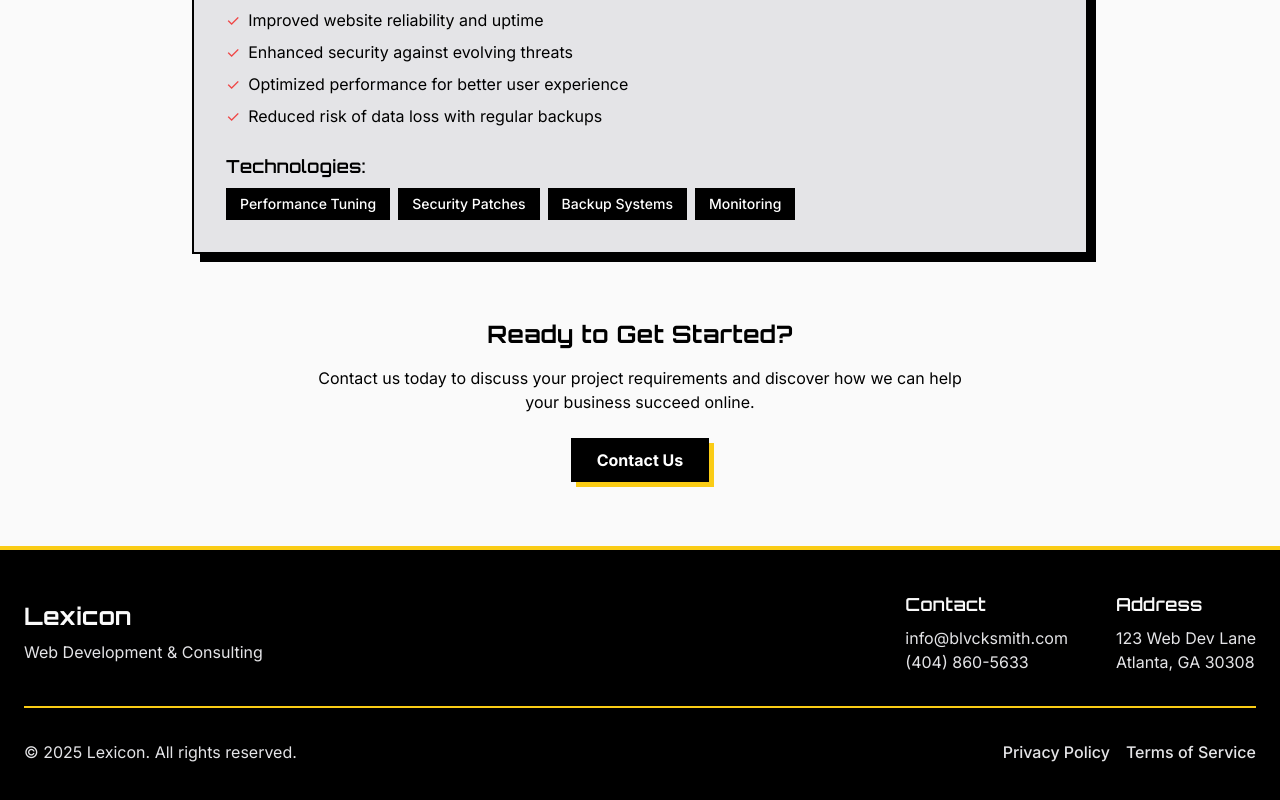
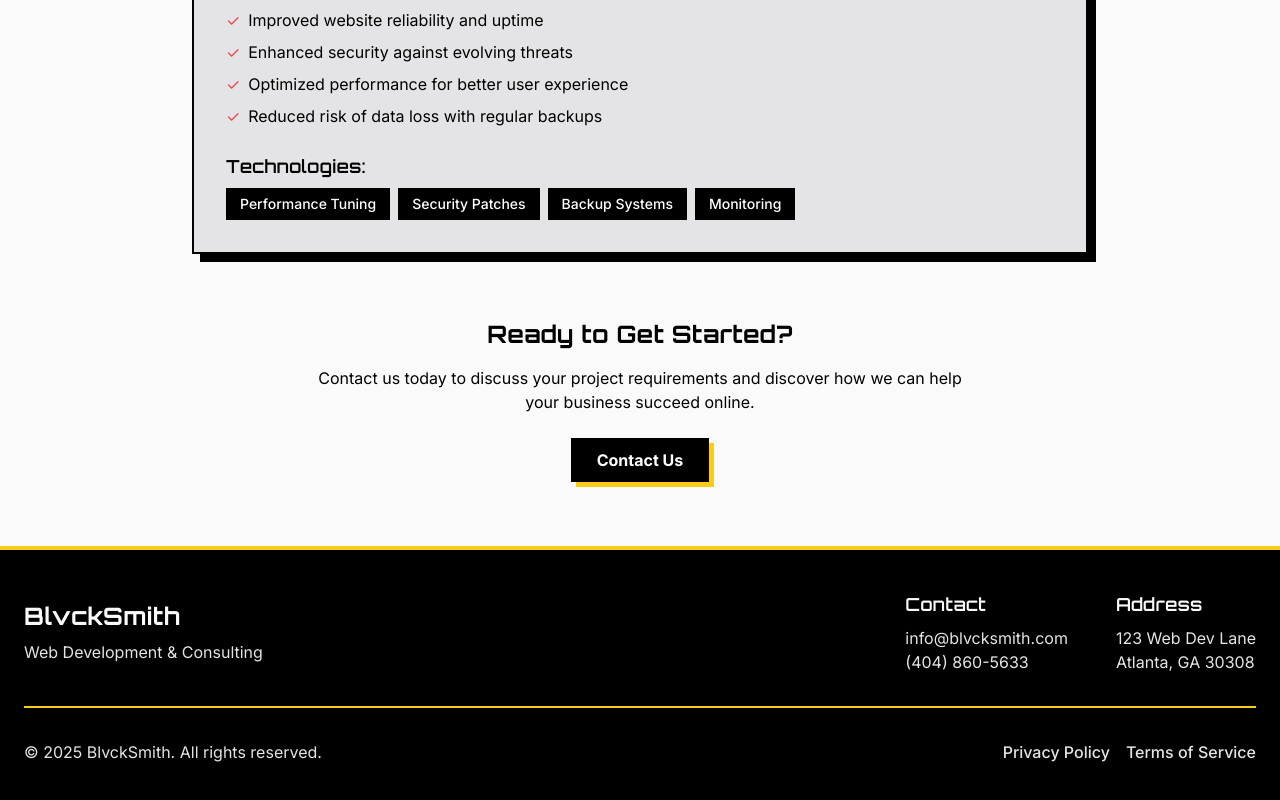
Before and after one commit to terencesmithcodes/blvcksmith, a React (Create React App) app in the folder frontend/: page /#/services in a window 1280 px wide. Shown: the part 4082-4882 px from the top of the page. Built offline with nearby package versions, Linux system fonts and the light colour scheme.

Commit message:
Change name back to BlvckSmith in footer

```diff
--- a/frontend/src/components/Footer.js
+++ b/frontend/src/components/Footer.js
@@ -6,7 +6,7 @@ function Footer() {
       <div className="container mx-auto px-4 sm:px-6">
         <div className="flex flex-col md:flex-row justify-between items-center">
           <div className="mb-6 md:mb-0 text-center md:text-left">
-            <h2 className="text-2xl font-bold mb-2 font-['Orbitron']">Lexicon</h2>
+            <h2 className="text-2xl font-bold mb-2 font-['Orbitron']">BlvckSmith</h2>
             <p className="text-[#E4E4E7]">Web Development & Consulting</p>
           </div>
 
@@ -26,7 +26,7 @@ function Footer() {
         </div>
 
         <div className="border-t-2 border-[#FACC15] mt-6 md:mt-8 pt-6 md:pt-8 flex flex-col md:flex-row justify-between items-center">
-          <p className="text-[#E4E4E7] text-center md:text-left">&copy; {year} Lexicon. All rights reserved.</p>
+          <p className="text-[#E4E4E7] text-center md:text-left">&copy; {year} BlvckSmith. All rights reserved.</p>
           <div className="mt-4 md:mt-0 flex flex-wrap justify-center md:justify-start space-x-4">
             <a href="/#/privacy" className="text-[#E4E4E7] hover:text-[#FACC15] transition-colors font-medium">Privacy Policy</a>
             <a href="/#/terms" className="text-[#E4E4E7] hover:text-[#FACC15] transition-colors font-medium">Terms of Service</a>
```
